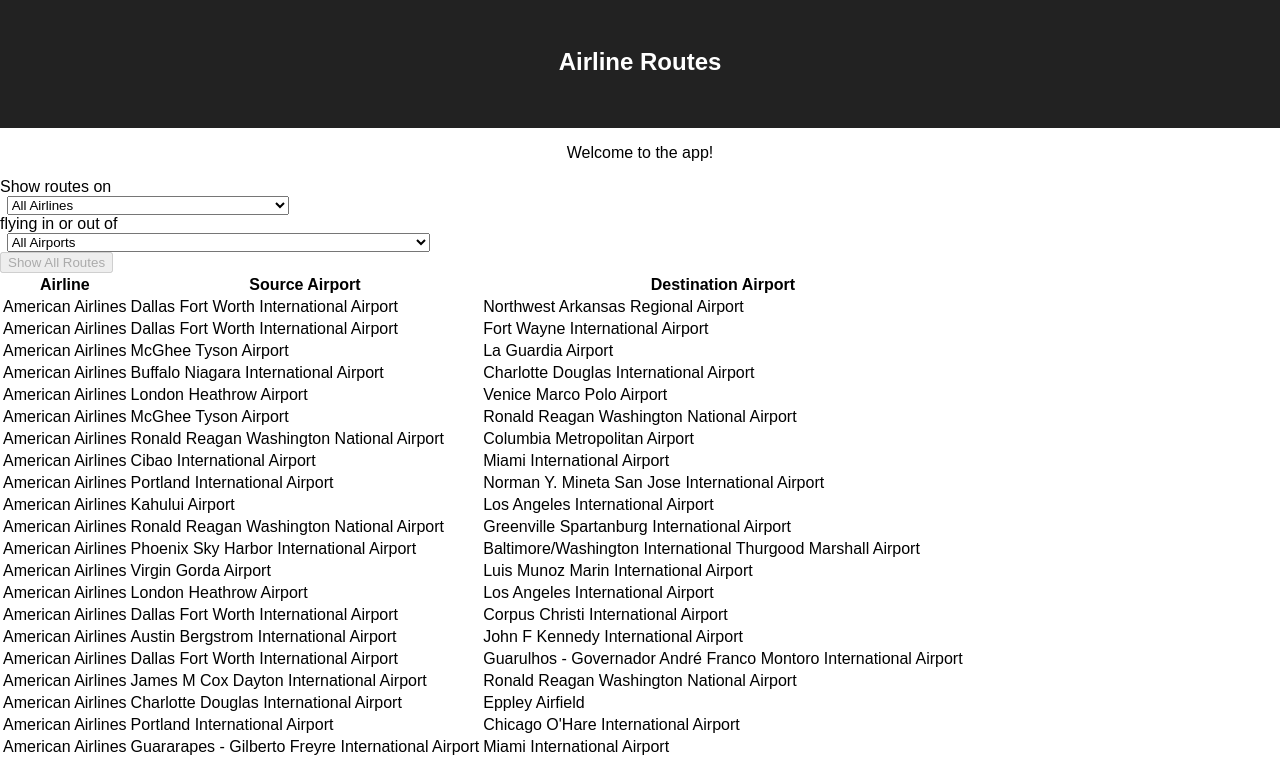
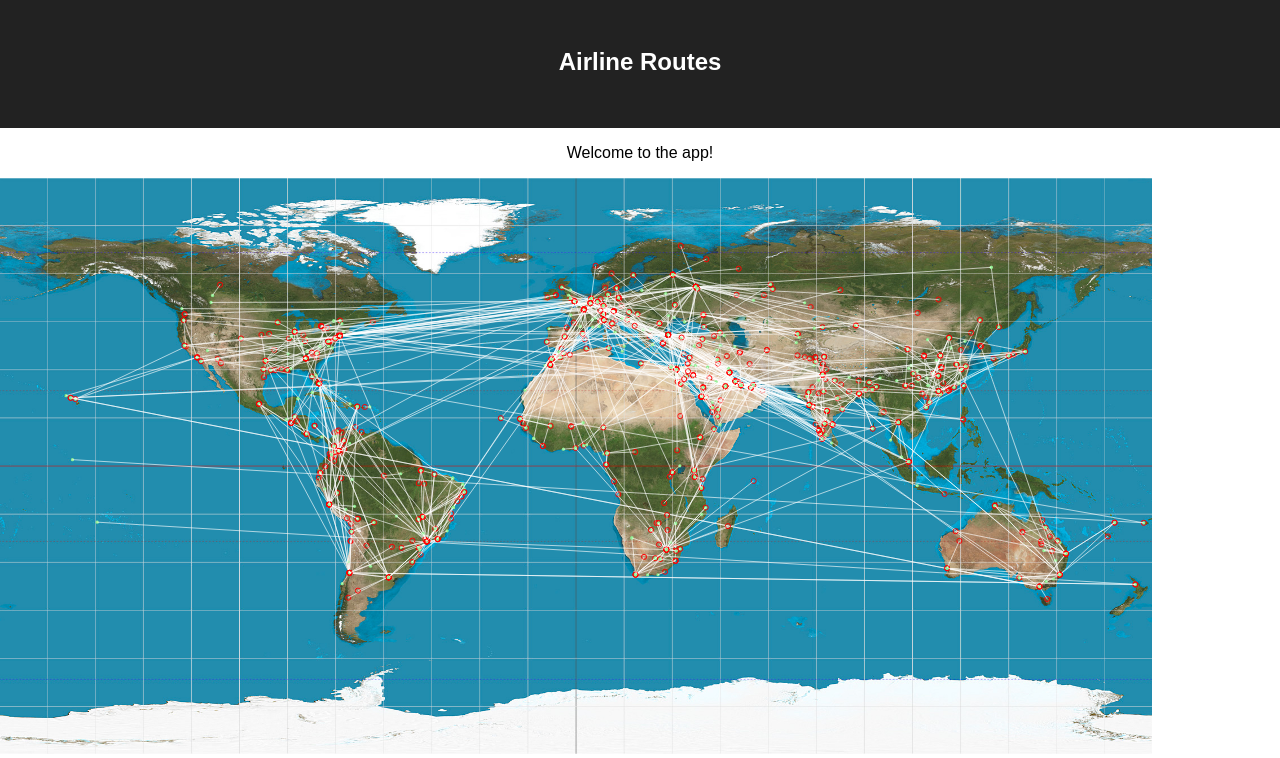
Before and after one commit to svetlanabrennan/airlines_routes_app, a React (Create React App) app: page / in a window 1280 px wide. Shown: the top 758 px of the page. Built offline with nearby package versions, Linux system fonts and the light colour scheme.

Commit message:
Added map

```diff
--- a/src/App.js
+++ b/src/App.js
@@ -1,7 +1,8 @@
 import React, { useState } from 'react';
-import { routes, airlines, airports, getAirlineById, getAirportByCode } from './data'
-import Table from './components/Table'
-import Select from './components/Select'
+import { routes, airlines, airports, getAirlineById, getAirportByCode } from './data';
+import Table from './components/Table';
+import Select from './components/Select';
+import Map from './components/Map';
 import './App.css';
 
 const App = () => {
@@ -97,6 +98,7 @@ const App = () => {
           Welcome to the app!
         </p>
       </section>
+      <Map routes={filteredRoutes} />
       <div>
         Show routes on
           <Select
--- /dev/null
+++ b/src/components/Map.js
@@ -0,0 +1,50 @@
+import React from 'react';
+import { getAirportByCode } from '../data';
+
+const Map = ({ routes }) => {
+
+  let legs = routes.map(route => {
+    const sourceAirport = getAirportByCode(route.src);
+    const destinationAirport = getAirportByCode(route.dest);
+    const path = `M${sourceAirport.long} ${sourceAirport.lat} L ${destinationAirport.long} ${destinationAirport.lat}`;
+
+    return (
+      <g key={route.airline + sourceAirport.name + destinationAirport.name}>
+        <circle
+          className="source"
+          cx={sourceAirport.long}
+          cy={sourceAirport.lat}
+        >
+          <title>{sourceAirport.name}</title>
+        </circle>
+        <circle
+          className="destination"
+          cx={destinationAirport.long}
+          cy={destinationAirport.lat}
+        >
+          <title>{destinationAirport.name}</title>
+        </circle>
+        <path d={path} />
+      </g>
+    )
+  })
+
+  return (
+    <svg className="map" viewBox="-180 -90 360 180">
+      <g transform="scale(1 -1)">
+        <image
+          xlinkHref="equirectangular_world.jpg"
+          href="equirectangular_world.jpg"
+          x="-180"
+          y="-90"
+          height="100%"
+          width="100%"
+          transform="scale(1 -1)"
+        />
+        {legs}
+      </g>
+    </svg>
+  )
+}
+
+export default Map;
```
